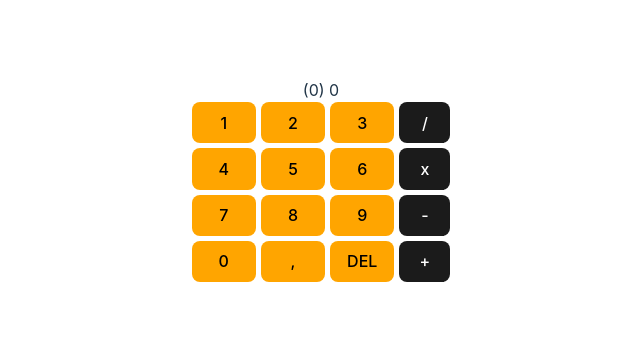
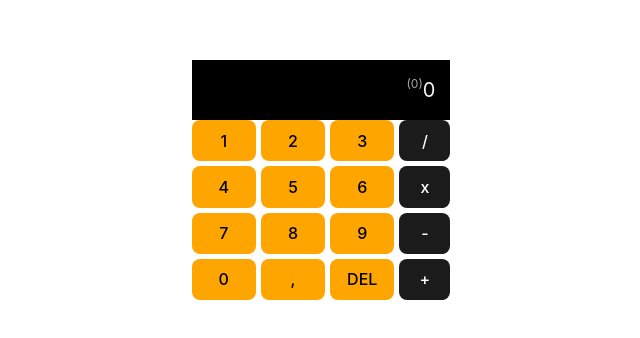
Before and after one commit to dsdyaz/jest-calc, a React (Vite) app: page / in a window 1280 px wide. Shown: the part 220-558 px from the top of the page, without its empty margins (319-959 px from the left). Built offline with nearby package versions, Linux system fonts and the light colour scheme.

Commit message:
stylize screen component

```diff
--- /dev/null
+++ b/src/components/screen/screen.css
@@ -0,0 +1,13 @@
+.screen {
+    background-color: black;
+    color: whitesmoke;
+    padding: 15px;
+    font-size: 20px;
+    display: flex;
+    justify-content: flex-end;
+}
+
+.pre-result {
+    color: rgb(168, 168, 168);
+    font-size: 12px;
+}
--- a/src/components/screen/screen.tsx
+++ b/src/components/screen/screen.tsx
@@ -1,4 +1,5 @@
 import React from "react"
+import "./screen.css"
 
 type ScreenProps = {
   preResult?: string
@@ -14,7 +15,7 @@ export default function Screen(props: ScreenProps): React.JSX.Element {
   const { preResult, calculation } = props
   return (
     <div data-testid="screen" className="screen">
-      <span>{preResult}</span> {calculation}
+      <span className="pre-result">{preResult}</span> {calculation}
     </div>
   )
 }
```
